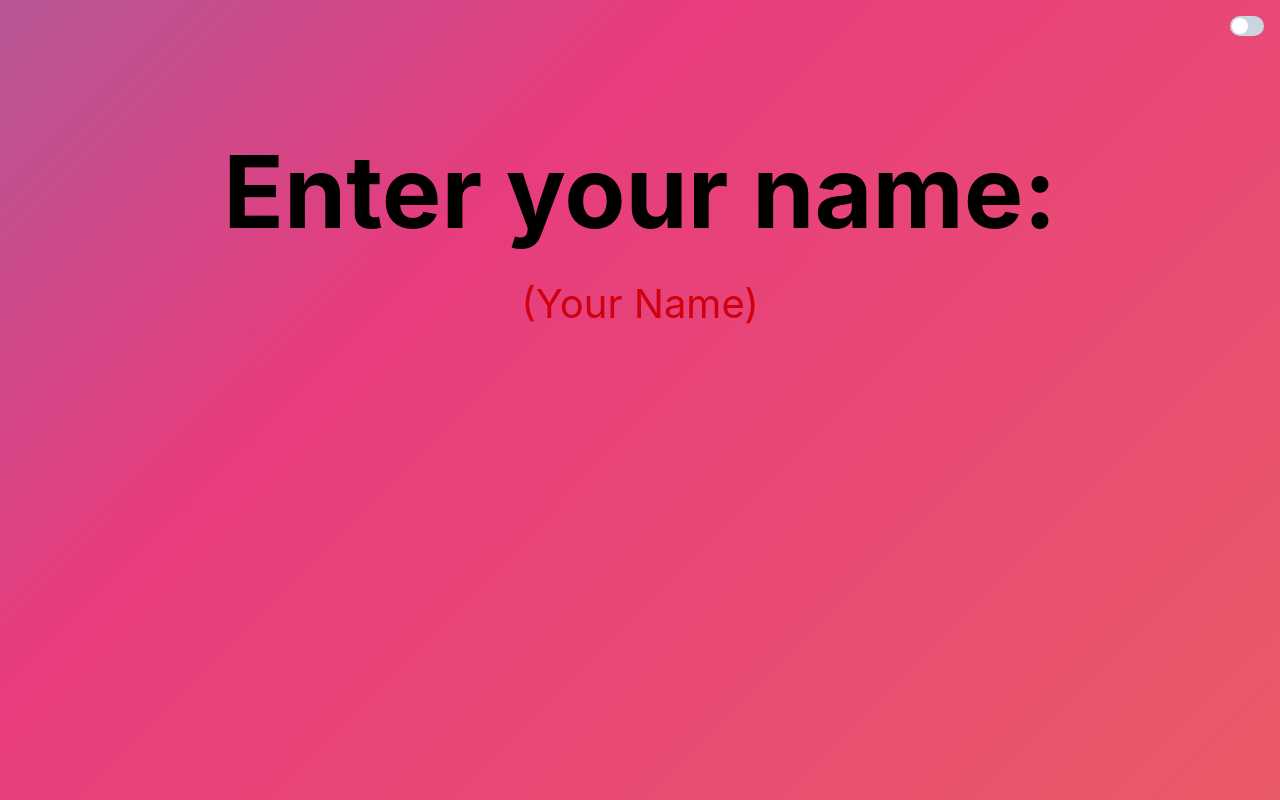
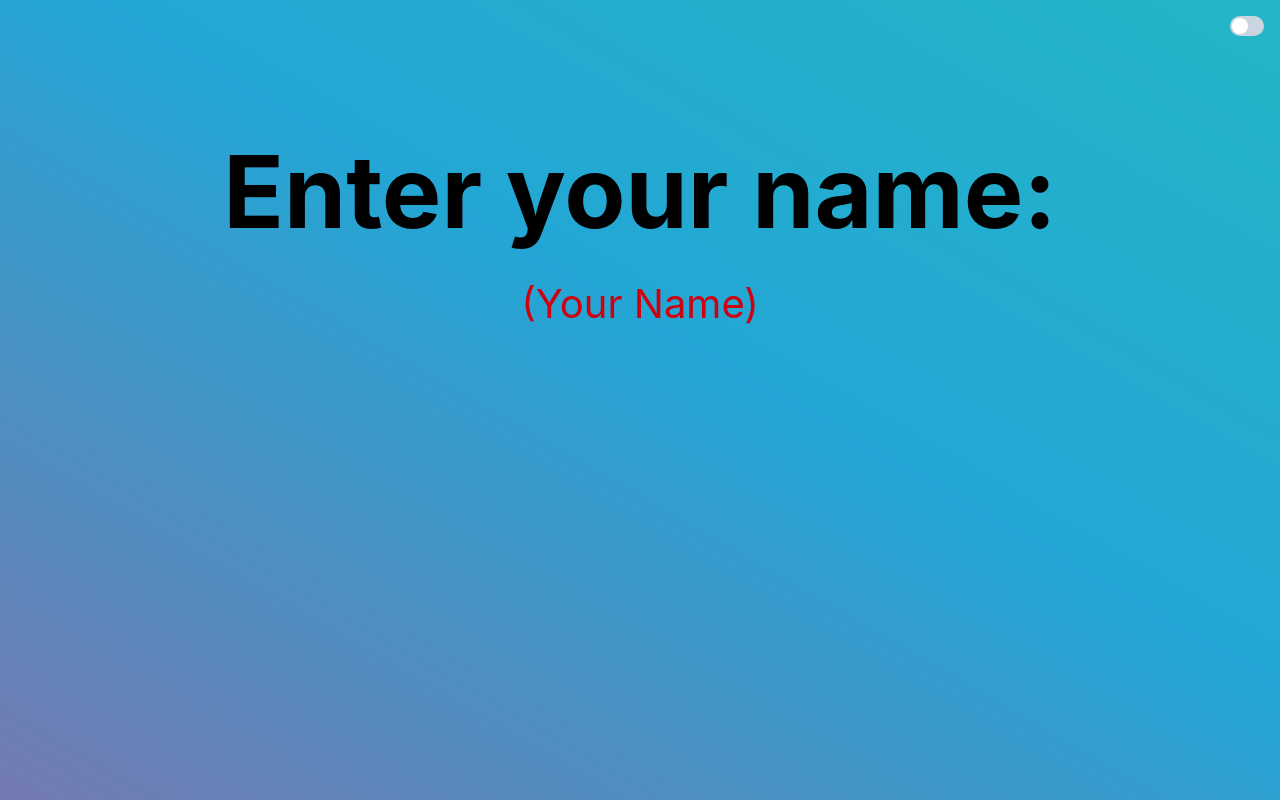
Before and after one commit to jfrausto/cryptick, a Next.js app: page / in a window 1280 px wide. Built offline with nearby package versions, Linux system fonts and the light colour scheme.

Commit message:
fine tuned gradients, need to swap out colors;

```diff
--- a/src/pages/ContainerHomepage.css
+++ b/src/pages/ContainerHomepage.css
@@ -1,8 +1,8 @@
 
 #indexFlexComponent {
-	background: linear-gradient(-45deg, #ee7752, #e73c7e, #23a6d5, #23d5ab);
+	background: linear-gradient(30deg, #ee7752, #e73c7e, #23a6d5, #23d5ab);
 	background-size: 400% 400%;
-	animation: gradient 15s ease infinite;
+	animation: gradient 12s ease infinite alternate-reverse;
 }
 
 @keyframes gradient {
@@ -18,5 +18,15 @@
 }
 
 #tester {
-    background: red
+    background-image: linear-gradient(
+		-30deg,
+		#845ec2,
+		#d65db1,
+		#ff6f91,
+		#ff9671,
+		#ffc75f,
+		#f9f871
+	);
+	background-size: 400%;
+	animation: gradient 12s ease infinite alternate-reverse;
 }
```
